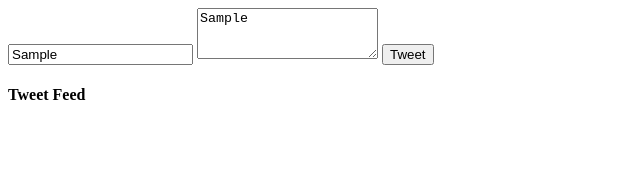
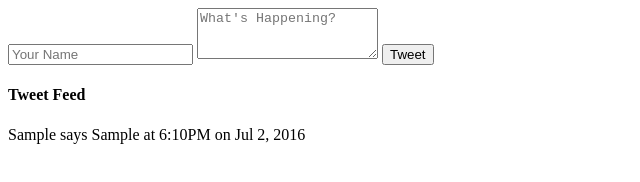
Before and after one commit to NathanielGiron/twitter-clone, a plain HTML site: page public/main.html in a window 1280 px wide. Both pictures are taken after typing "Sample", "Sample" into the empty fields and a click on the input "Tweet". Shown: the whole page, without its empty margins (0-640 px from the left). Drawn offline with nearby package versions, Linux system fonts and the light colour scheme.

Commit message:
data binding and filtering

```diff
--- a/public/main.html
+++ b/public/main.html
@@ -7,14 +7,18 @@
 </head>
 <body ng-app="tweetApp">
 	<div id="main" ng-controller="mainController">
-		<form>
-			<input type="text" placeholder="Your Name" />
-			<textarea required maxlength="200" rows="3" placeholder="What's Happening?"></textarea>
+
+		<form ng-submit="post()">
+			<input type="text" placeholder="Your Name" ng-model="newPost.created_by" />
+			<textarea required maxlength="200" rows="3" placeholder="What's Happening?" ng-model="newPost.text"></textarea>
 			<input type="submit" class="button" value="Tweet" />
 		</form>
 
 		<div id="post-stream">
 			<h4>Tweet Feed</h4>
+				<div class="post" ng-repeat="post in posts | orderBy:'created_at':true" ng-class="'odd'" ng-class="'even'">
+					<p>{{post.created_by}} says {{post.text}} at {{post.created_at| date:"h:mma 'on' MMM d, y"}}</p>
+				</div>
 		</div>
 	</div>
 </body>
```
